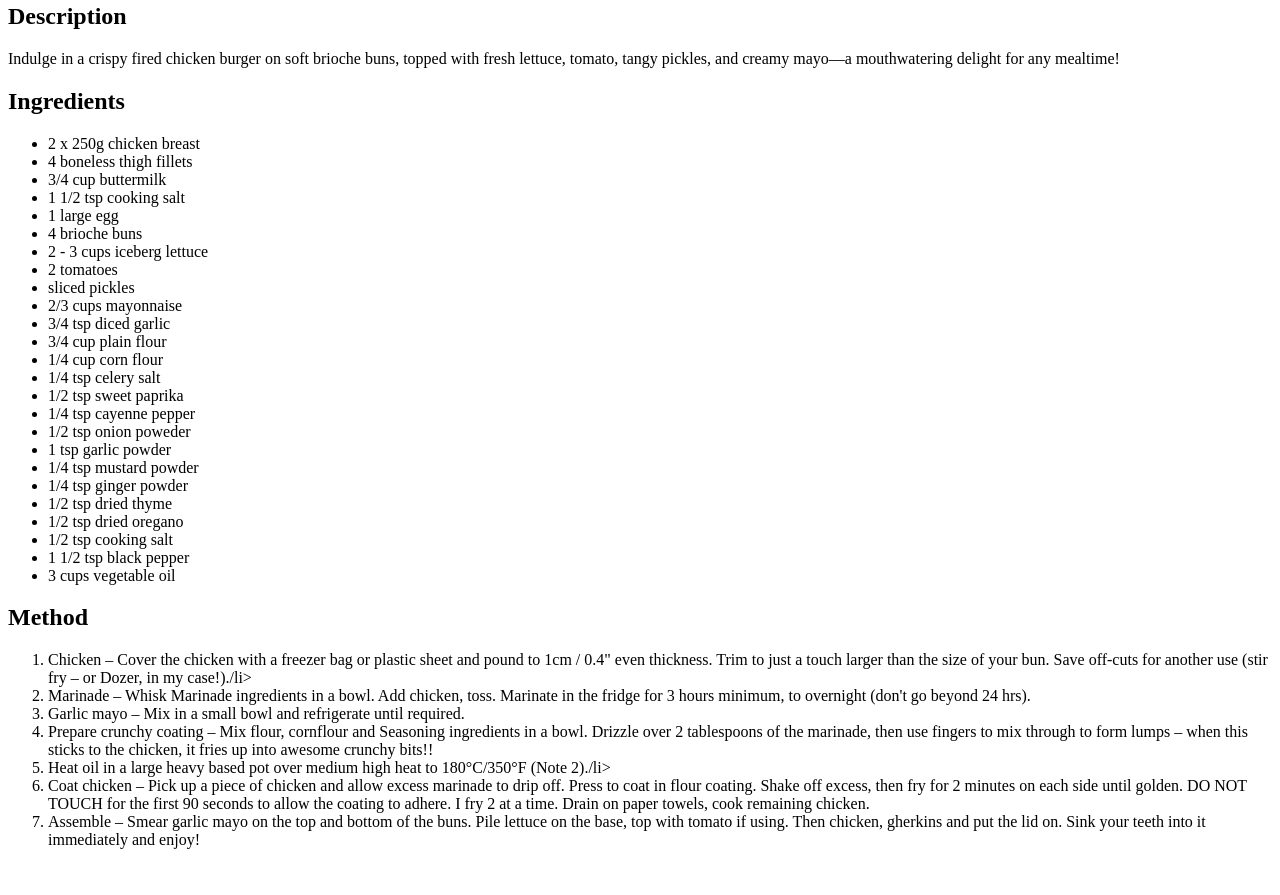
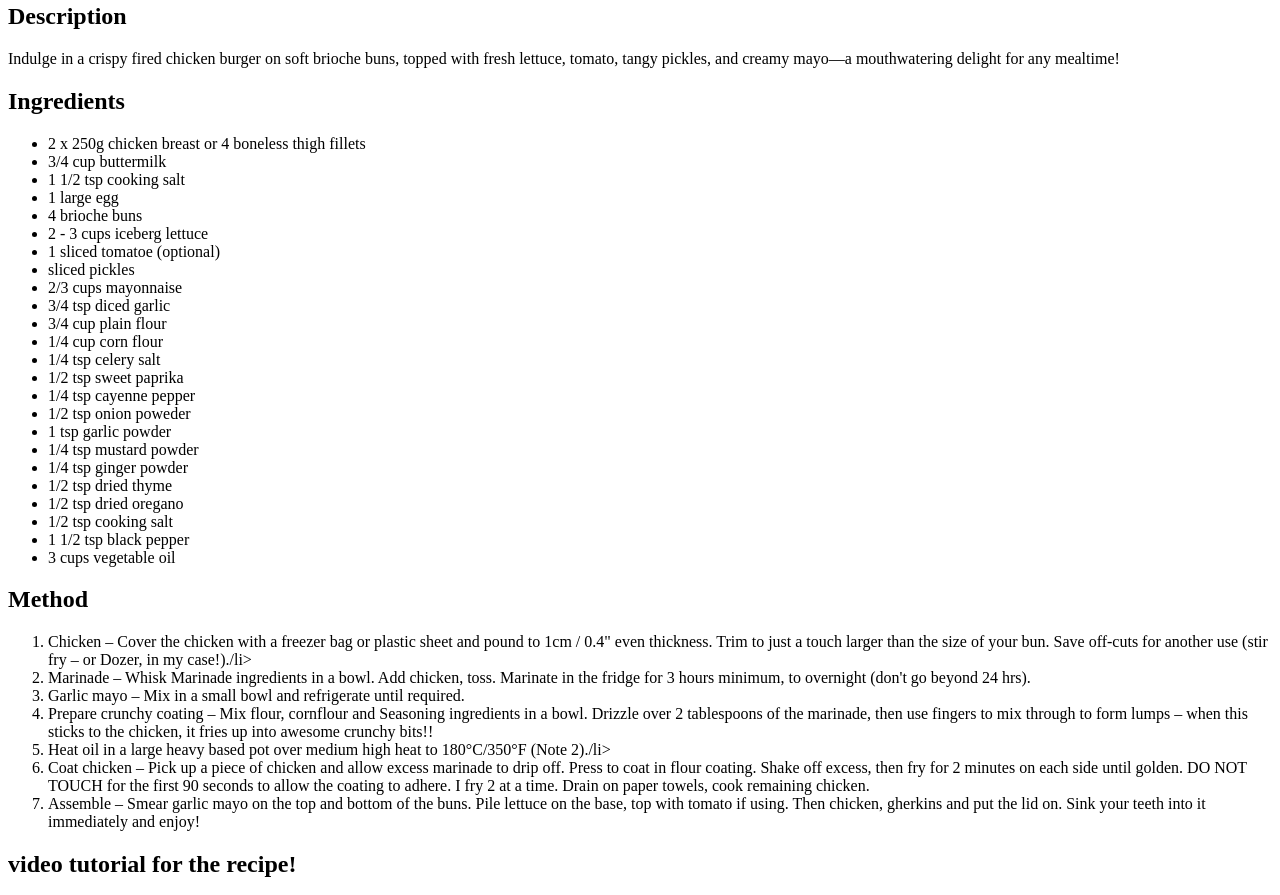
Before and after one commit to CharcoalChicken/odin-recipes, a plain HTML site: page recipes/chicken-burger.html in a window 1280 px wide. Shown: the part 411-1306 px from the top of the page. Before the commit the page ends 1276 px from the top, so only its background shows below. Drawn offline with Linux system fonts and the light colour scheme.

Commit message:
Fixing minor errors and adding youtube video tutorial to the chicken burger page

```diff
--- a/recipes/chicken-burger.html
+++ b/recipes/chicken-burger.html
@@ -11,14 +11,13 @@
         <p>Indulge in a crispy fired chicken burger on soft brioche buns, topped with fresh lettuce, tomato, tangy pickles, and creamy mayo—a mouthwatering delight for any mealtime!</p>
         <h2>Ingredients</h2>
         <ul>
-            <li>2 x 250g chicken breast</li>
-            <li>4 boneless thigh fillets</li>
+            <li>2 x 250g chicken breast or 4 boneless thigh fillets</li>
             <li>3/4 cup buttermilk</li>
             <li>1 1/2 tsp cooking salt</li>
             <li>1 large egg</li>
             <li>4 brioche buns</li>
             <li>2 - 3 cups iceberg lettuce</li>
-            <li>2 tomatoes</li>
+            <li>1 sliced tomatoe (optional)</li>
             <li>sliced pickles</li>
             <li>2/3 cups mayonnaise</li>
             <li>3/4 tsp diced garlic</li>
@@ -47,4 +46,8 @@
             <li>Coat chicken – Pick up a piece of chicken and allow excess marinade to drip off. Press to coat in flour coating. Shake off excess, then fry for 2 minutes on each side until golden. DO NOT TOUCH for the first 90 seconds to allow the coating to adhere. I fry 2 at a time. Drain on paper towels, cook remaining chicken.</li>
             <li>Assemble – Smear garlic mayo on the top and bottom of the buns. Pile lettuce on the base, top with tomato if using. Then chicken, gherkins and put the lid on. Sink your teeth into it immediately and enjoy!</li>
         </ol>
+        <h2>video tutorial for the recipe!</h2>
+        <!-- How did I get this? I went to the youtube video and pressed "Share"". In "Share" I pressed "Embed" and copied the text then pasted it here -->
+        <!-- What does this do? This places the chosen video on my web page so that people can watch it through my website -->
+        <iframe width="560" height="315" src="https://www.youtube.com/embed/dkq8lju0HIQ?si=uJsutJlrZUXIvXao" title="YouTube video player" frameborder="0" allow="accelerometer; autoplay; clipboard-write; encrypted-media; gyroscope; picture-in-picture; web-share" referrerpolicy="strict-origin-when-cross-origin" allowfullscreen></iframe>
 </html>
```
